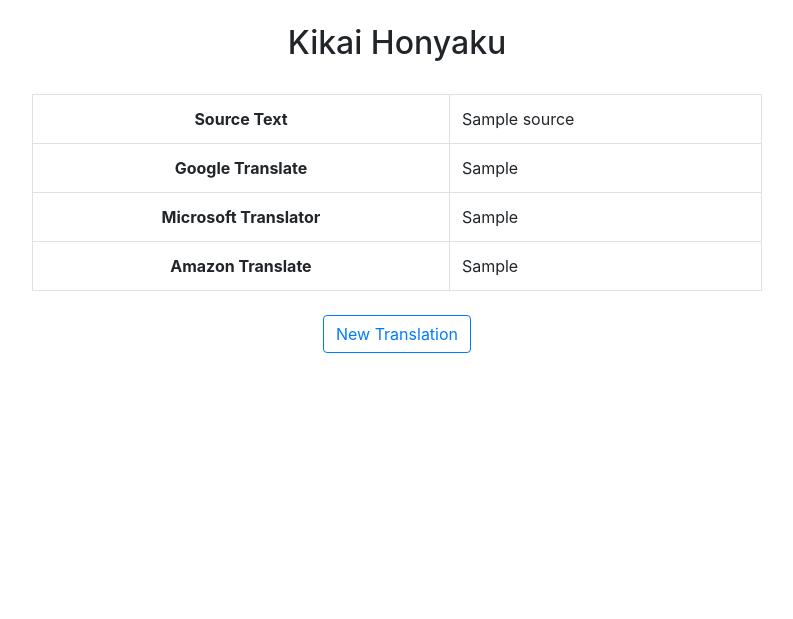
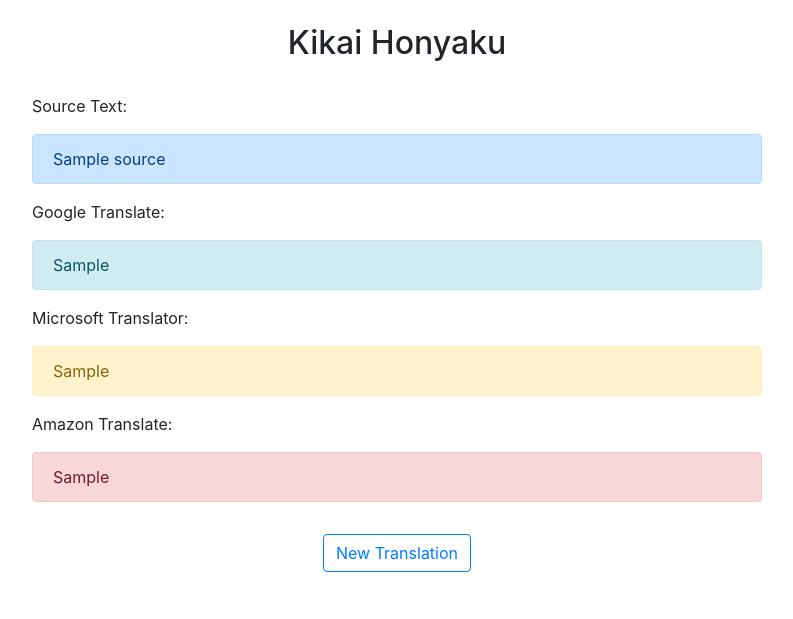
Before and after one commit to 4ka0/kikai_honyaku, a Django app: template templates/output.html in a window 1280 px wide. Shown: the top 619 px of the page, without its empty margins (243-1036 px from the left). Run offline with Django 3.2, Linux system fonts and the light colour scheme; the template is opened without the code that fills it: most values are stand-ins (such as "Sample title", 1, 10 or a date in 2020); parts of the project's set-up code (start-up, migrations or seed data) failed here and were passed over; some libraries are stand-ins or nearby versions.

Commit message:
Frontend styling update

```diff
--- a/templates/output.html
+++ b/templates/output.html
@@ -2,28 +2,31 @@
 
 {% block content %}
 
-    <table class="table table-bordered">
-        <tbody>
-            <tr>
-                <td class="text-center"><strong>Source Text</strong></td>
-                <td>{{source}}</td>
-            </tr>
-            <tr>
-                <td class="text-center"><strong>Google Translate</strong></td>
-                <td>{{google_result}}</td>
-            </tr>
-            <tr>
-                <td class="text-center"><strong>Microsoft Translator</strong></td>
-                <td>{{microsoft_result}}</td>
-            </tr>
-            <tr>
-                <td class="text-center"><strong>Amazon Translate</strong></td>
-                <td>{{aws_result}}</td>
-            </tr>
-        </tbody>
-    </table>
+    <p>Source Text:
+        <div class="alert alert-primary" role="alert">
+            {{source}}
+        </div>
+    </p>
 
-    <div class="text-center pt-2">
+    <p>Google Translate:
+        <div class="alert alert-info" role="alert">
+            {{google_result}}
+        </div>
+    </p>
+
+    <p>Microsoft Translator:
+        <div class="alert alert-warning" role="alert">
+            {{microsoft_result}}
+        </div>
+    </p>
+
+    <p>Amazon Translate:
+        <div class="alert alert-danger" role="alert">
+            {{aws_result}}
+        </div>
+    </p>
+
+    <div class="text-center pt-3 pb-5">
         <a href="{% url "home" %}" class="btn btn-outline-primary">New Translation</a>
     </div>
 
```
Also changed, not shown: templates/input.html (+8 -4 lines).
